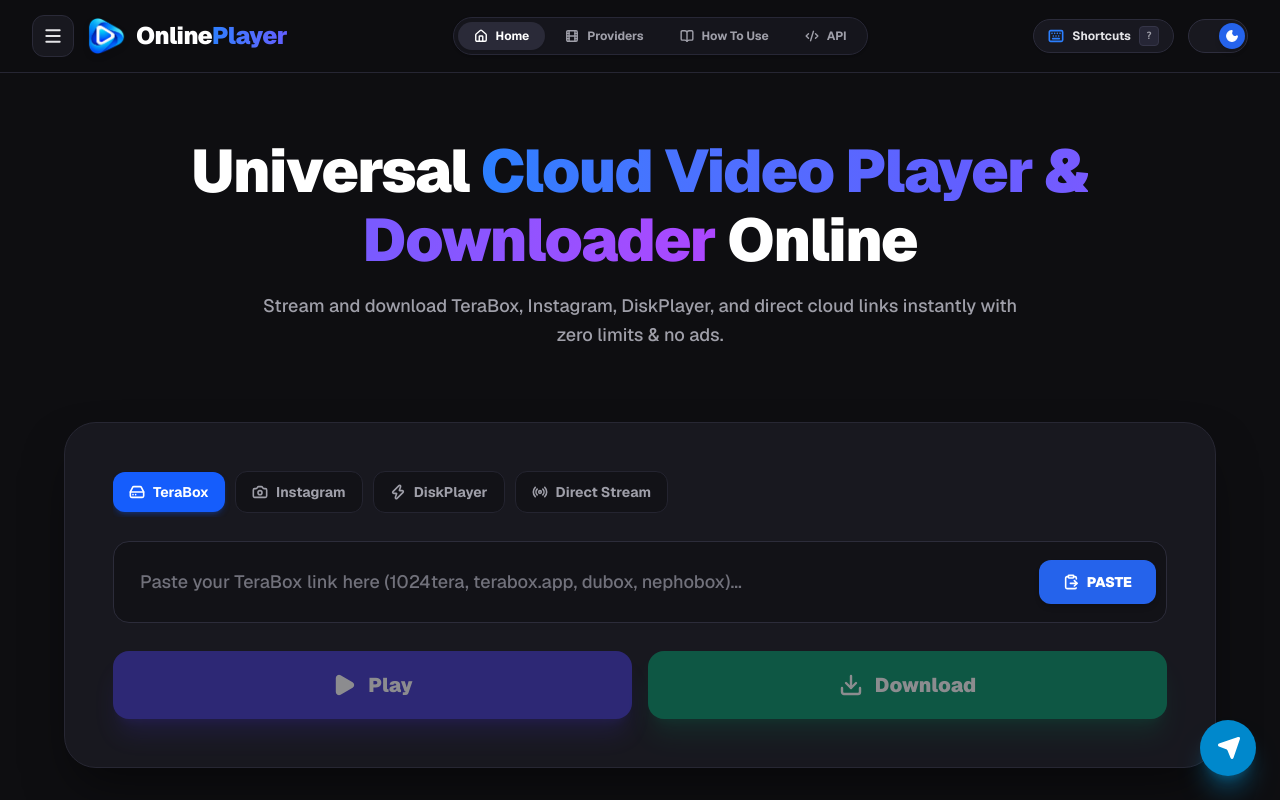
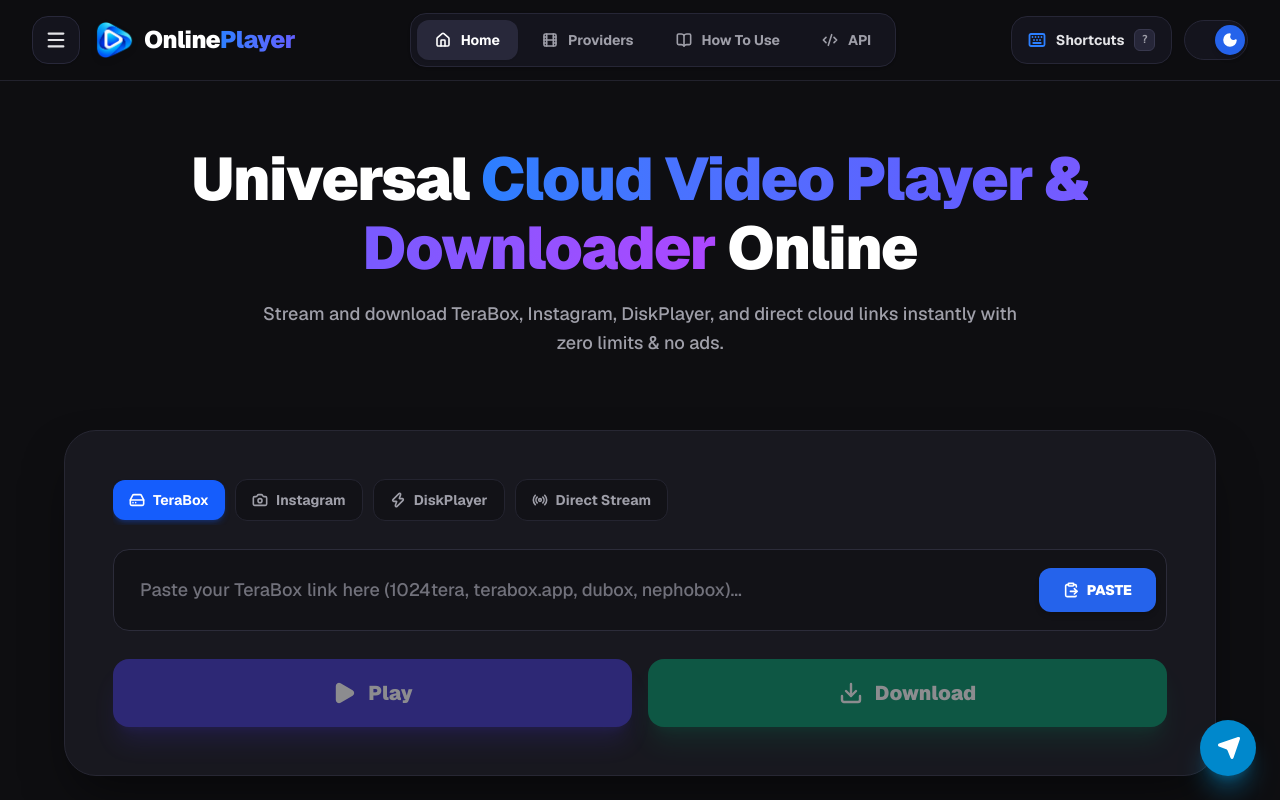
Before and after one commit to aaghazafzal/onlineplayer, a Next.js app: page / in a window 1280 px wide. Shown: the top 800 px of the page. Built offline with nearby package versions, Linux system fonts and the light colour scheme; no server answers.

Commit message:
feat(header): match exact iteraplay dimensions - rounded-2xl, taller container, larger text & icons

```diff
--- a/src/components/Navbar.tsx
+++ b/src/components/Navbar.tsx
@@ -47,19 +47,19 @@ export const Navbar: React.FC<NavbarProps> = ({ onOpenShortcuts }) => {
 
   return (
     <>
-      <header className="sticky top-0 z-40 w-full bg-[#f4f4f7]/95 dark:bg-[#0e0e11]/95 backdrop-blur-md border-b border-zinc-200 dark:border-[#262633] transition-colors duration-200">
-        <div className="max-w-[1400px] mx-auto px-4 sm:px-6 lg:px-8 h-16 sm:h-18 flex items-center justify-between">
+      <header className="sticky top-0 z-40 w-full bg-[#f4f4f7]/95 dark:bg-[#0e0e11]/95 backdrop-blur-md border-b border-zinc-200 dark:border-[#22222d] transition-colors duration-200">
+        <div className="max-w-[1400px] mx-auto px-4 sm:px-6 lg:px-8 h-20 flex items-center justify-between">
 
           {/* Left: Hamburger Button + Brand Logo */}
-          <div className="flex items-center gap-3">
+          <div className="flex items-center gap-3.5">
             {/* Hamburger Button (IteraPlay style) */}
             <button
               onClick={() => setSidebarOpen(true)}
-              className="p-2 sm:p-2.5 rounded-xl border border-zinc-300 dark:border-[#2a2a38] bg-white dark:bg-[#18181f] text-zinc-800 dark:text-zinc-200 hover:text-zinc-950 dark:hover:text-white hover:bg-zinc-100 dark:hover:bg-[#20202a] transition-all cursor-pointer active:scale-95"
+              className="h-11 w-11 sm:h-12 sm:w-12 rounded-2xl border border-zinc-300 dark:border-[#28283a] bg-white dark:bg-[#14141d] text-zinc-800 dark:text-zinc-200 hover:text-zinc-950 dark:hover:text-white hover:bg-zinc-100 dark:hover:bg-[#1e1e2c] flex items-center justify-center shadow-xs transition-all cursor-pointer active:scale-95"
               aria-label="Open sidebar menu"
               title="Open Navigation"
             >
-              <Menu className="h-5 w-5" strokeWidth={2.4} />
+              <Menu className="h-5 w-5 sm:h-5.5 sm:w-5.5" strokeWidth={2.4} />
             </button>
 
             {/* Brand Logo */}
@@ -80,19 +80,19 @@ export const Navbar: React.FC<NavbarProps> = ({ onOpenShortcuts }) => {
             </a>
           </div>
 
-          {/* Center: Desktop Floating Pill Navigation (IteraPlay style) */}
-          <nav className="hidden lg:flex items-center gap-1 p-1 rounded-full bg-white dark:bg-[#15151c] border border-zinc-200/90 dark:border-[#272736] shadow-sm">
+          {/* Center: Desktop Navigation Bar (Exact IteraPlay style: rounded-2xl, taller, larger text) */}
+          <nav className="hidden lg:flex items-center gap-1.5 p-1.5 rounded-2xl bg-white dark:bg-[#14141d] border border-zinc-200 dark:border-[#262636] shadow-sm">
             {/* Home */}
             <a
               href="/"
               onClick={() => setActiveItem("home")}
-              className={`flex items-center gap-2 px-4 py-1.5 rounded-full text-xs font-bold transition-all ${
+              className={`flex items-center gap-2.5 px-4.5 py-2.5 rounded-xl text-sm font-bold transition-all ${
                 activeItem === "home"
-                  ? "bg-zinc-200/80 dark:bg-[#2a2a38] text-zinc-950 dark:text-white shadow-xs"
-                  : "text-zinc-600 dark:text-zinc-400 hover:text-zinc-950 dark:hover:text-white hover:bg-zinc-100 dark:hover:bg-[#1f1f2a]"
+                  ? "bg-zinc-200/90 dark:bg-[#28283a] text-zinc-950 dark:text-white shadow-xs"
+                  : "text-zinc-600 dark:text-zinc-400 hover:text-zinc-950 dark:hover:text-white hover:bg-zinc-100 dark:hover:bg-[#1e1e2c]"
               }`}
             >
-              <HomeIcon className="h-3.5 w-3.5" strokeWidth={2.4} />
+              <HomeIcon className="h-4 w-4" strokeWidth={2.4} />
               <span>Home</span>
             </a>
 
@@ -100,13 +100,13 @@ export const Navbar: React.FC<NavbarProps> = ({ onOpenShortcuts }) => {
             <a
               href="#features"
               onClick={() => setActiveItem("providers")}
-              className={`flex items-center gap-2 px-4 py-1.5 rounded-full text-xs font-bold transition-all ${
+              className={`flex items-center gap-2.5 px-4.5 py-2.5 rounded-xl text-sm font-bold transition-all ${
                 activeItem === "providers"
-                  ? "bg-zinc-200/80 dark:bg-[#2a2a38] text-zinc-950 dark:text-white shadow-xs"
-                  : "text-zinc-600 dark:text-zinc-400 hover:text-zinc-950 dark:hover:text-white hover:bg-zinc-100 dark:hover:bg-[#1f1f2a]"
+                  ? "bg-zinc-200/90 dark:bg-[#28283a] text-zinc-950 dark:text-white shadow-xs"
+                  : "text-zinc-600 dark:text-zinc-400 hover:text-zinc-950 dark:hover:text-white hover:bg-zinc-100 dark:hover:bg-[#1e1e2c]"
               }`}
             >
-              <Film className="h-3.5 w-3.5" strokeWidth={2.4} />
+              <Film className="h-4 w-4" strokeWidth={2.4} />
               <span>Providers</span>
             </a>
 
@@ -114,13 +114,13 @@ export const Navbar: React.FC<NavbarProps> = ({ onOpenShortcuts }) => {
             <a
               href="#how-it-works"
               onClick={() => setActiveItem("guide")}
-              className={`flex items-center gap-2 px-4 py-1.5 rounded-full text-xs font-bold transition-all ${
+              className={`flex items-center gap-2.5 px-4.5 py-2.5 rounded-xl text-sm font-bold transition-all ${
                 activeItem === "guide"
-                  ? "bg-zinc-200/80 dark:bg-[#2a2a38] text-zinc-950 dark:text-white shadow-xs"
-                  : "text-zinc-600 dark:text-zinc-400 hover:text-zinc-950 dark:hover:text-white hover:bg-zinc-100 dark:hover:bg-[#1f1f2a]"
+                  ? "bg-zinc-200/90 dark:bg-[#28283a] text-zinc-950 dark:text-white shadow-xs"
+                  : "text-zinc-600 dark:text-zinc-400 hover:text-zinc-950 dark:hover:text-white hover:bg-zinc-100 dark:hover:bg-[#1e1e2c]"
               }`}
             >
-              <BookOpen className="h-3.5 w-3.5" strokeWidth={2.4} />
+              <BookOpen className="h-4 w-4" strokeWidth={2.4} />
               <span>How To Use</span>
             </a>
 
@@ -130,29 +130,29 @@ export const Navbar: React.FC<NavbarProps> = ({ onOpenShortcuts }) => {
               target="_blank"
               rel="noreferrer"
               onClick={() => setActiveItem("api")}
-              className={`flex items-center gap-2 px-4 py-1.5 rounded-full text-xs font-bold transition-all ${
+              className={`flex items-center gap-2.5 px-4.5 py-2.5 rounded-xl text-sm font-bold transition-all ${
                 activeItem === "api"
-                  ? "bg-zinc-200/80 dark:bg-[#2a2a38] text-zinc-950 dark:text-white shadow-xs"
-                  : "text-zinc-600 dark:text-zinc-400 hover:text-zinc-950 dark:hover:text-white hover:bg-zinc-100 dark:hover:bg-[#1f1f2a]"
+                  ? "bg-zinc-200/90 dark:bg-[#28283a] text-zinc-950 dark:text-white shadow-xs"
+                  : "text-zinc-600 dark:text-zinc-400 hover:text-zinc-950 dark:hover:text-white hover:bg-zinc-100 dark:hover:bg-[#1e1e2c]"
               }`}
             >
-              <Code2 className="h-3.5 w-3.5" strokeWidth={2.4} />
+              <Code2 className="h-4 w-4" strokeWidth={2.4} />
               <span>API</span>
             </a>
           </nav>
 
-          {/* Right: Shortcuts + Theme Toggle Capsule */}
-          <div className="flex items-center gap-2.5 sm:gap-3.5">
+          {/* Right: Bold Shortcuts Button + Theme Toggle Capsule */}
+          <div className="flex items-center gap-3">
             {/* Bold Keyboard Shortcuts Button */}
             {onOpenShortcuts && (
               <button
                 onClick={onOpenShortcuts}
-                className="hidden sm:flex items-center gap-2 px-3.5 py-1.5 rounded-full text-xs font-bold text-zinc-800 dark:text-zinc-200 bg-white dark:bg-[#181820] hover:bg-zinc-100 dark:hover:bg-[#22222e] border border-zinc-300 dark:border-[#2b2b3a] shadow-xs hover:border-blue-500 dark:hover:border-blue-500 transition-all cursor-pointer active:scale-95"
+                className="hidden sm:flex items-center gap-2.5 px-4 h-11 sm:h-12 rounded-2xl text-sm font-bold text-zinc-800 dark:text-zinc-200 bg-white dark:bg-[#14141d] hover:bg-zinc-100 dark:hover:bg-[#1e1e2c] border border-zinc-300 dark:border-[#262636] shadow-xs hover:border-blue-500 dark:hover:border-blue-500 transition-all cursor-pointer active:scale-95"
                 title="Keyboard Shortcuts"
               >
-                <Keyboard className="h-4 w-4 text-blue-500" strokeWidth={2.4} />
+                <Keyboard className="h-4.5 w-4.5 text-blue-500" strokeWidth={2.4} />
                 <span>Shortcuts</span>
-                <kbd className="hidden md:inline-flex items-center px-1.5 py-0.5 text-[10px] font-black rounded bg-zinc-100 dark:bg-[#262636] text-zinc-600 dark:text-zinc-400 border border-zinc-300 dark:border-[#353548]">
+                <kbd className="hidden md:inline-flex items-center px-1.5 py-0.5 text-[11px] font-black rounded-md bg-zinc-100 dark:bg-[#262638] text-zinc-600 dark:text-zinc-400 border border-zinc-300 dark:border-[#38384e]">
                   ?
                 </kbd>
               </button>
@@ -161,21 +161,21 @@ export const Navbar: React.FC<NavbarProps> = ({ onOpenShortcuts }) => {
             {/* Day / Night Mode Pill Toggle */}
             <button
               onClick={toggleTheme}
-              className="relative flex items-center h-8 sm:h-8.5 w-14 sm:w-15 rounded-full bg-zinc-200 dark:bg-[#18181f] border border-zinc-300 dark:border-[#2e2e3e] p-1 transition-colors cursor-pointer"
+              className="relative flex items-center h-9 sm:h-10 w-15 sm:w-16 rounded-full bg-zinc-200 dark:bg-[#14141d] border border-zinc-300 dark:border-[#262636] p-1 transition-colors cursor-pointer"
               aria-label="Toggle theme mode"
               title={theme === "dark" ? "Switch to Day Mode" : "Switch to Night Mode"}
             >
               <div
-                className={`h-6 sm:h-6.5 w-6 sm:w-6.5 rounded-full flex items-center justify-center transition-transform duration-200 ${
+                className={`h-7 sm:h-7.5 w-7 sm:w-7.5 rounded-full flex items-center justify-center transition-transform duration-200 ${
                   theme === "dark"
                     ? "translate-x-6 sm:translate-x-6.5 bg-[#2563eb] text-white shadow-md"
                     : "translate-x-0 bg-white text-amber-500 shadow-md"
                 }`}
               >
                 {theme === "dark" ? (
-                  <Moon className="h-3.5 w-3.5 fill-white stroke-white" strokeWidth={2.4} />
+                  <Moon className="h-4 w-4 fill-white stroke-white" strokeWidth={2.4} />
                 ) : (
-                  <Sun className="h-3.5 w-3.5 fill-amber-500 stroke-amber-500" strokeWidth={2.4} />
+                  <Sun className="h-4 w-4 fill-amber-500 stroke-amber-500" strokeWidth={2.4} />
                 )}
               </div>
             </button>
```
